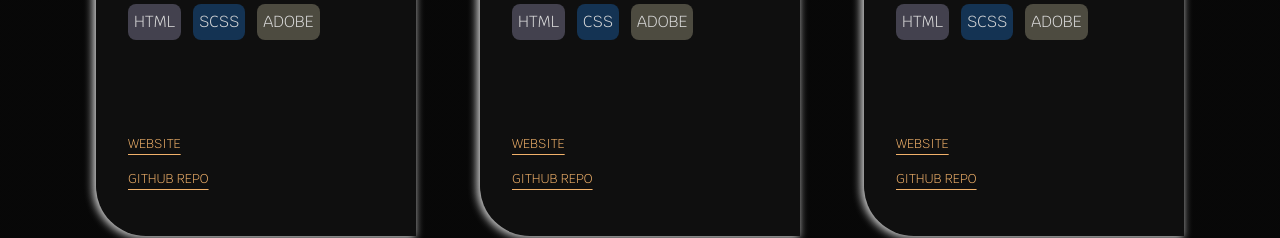
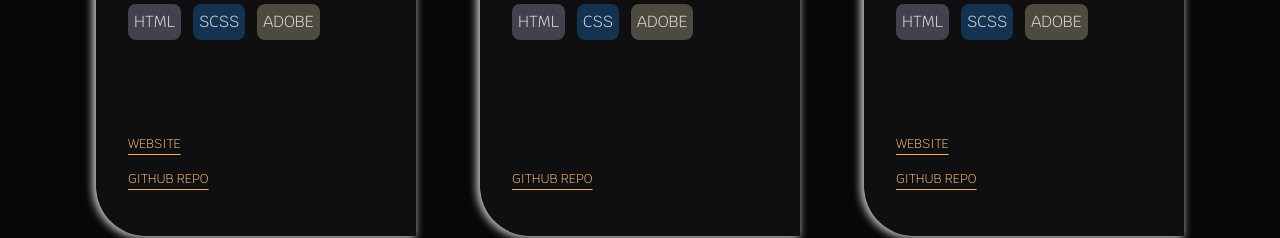
Before and after one commit to jenmwa/jenwaller-se, a Vue app: page / in a window 1280 px wide. Shown: the part 3620-3858 px from the top of the page. Built offline with nearby package versions, Linux system fonts and the light colour scheme.

Commit message:
Update CardElement.vue

```diff
--- a/src/components/CardElement.vue
+++ b/src/components/CardElement.vue
@@ -24,7 +24,7 @@
       </div>
       <div>
         <div>
-          <a :href="cardData.website" target="_blank" class="card-link portfolio-card_link">website</a>
+          <a v-if="cardData.website !== ''" :href="cardData.website" target="_blank" class="card-link portfolio-card_link">website</a>
           <a :href="cardData.github" target="_blank" class="card-link portfolio-card_link">Github repo</a>
         </div>
       </div>
```
